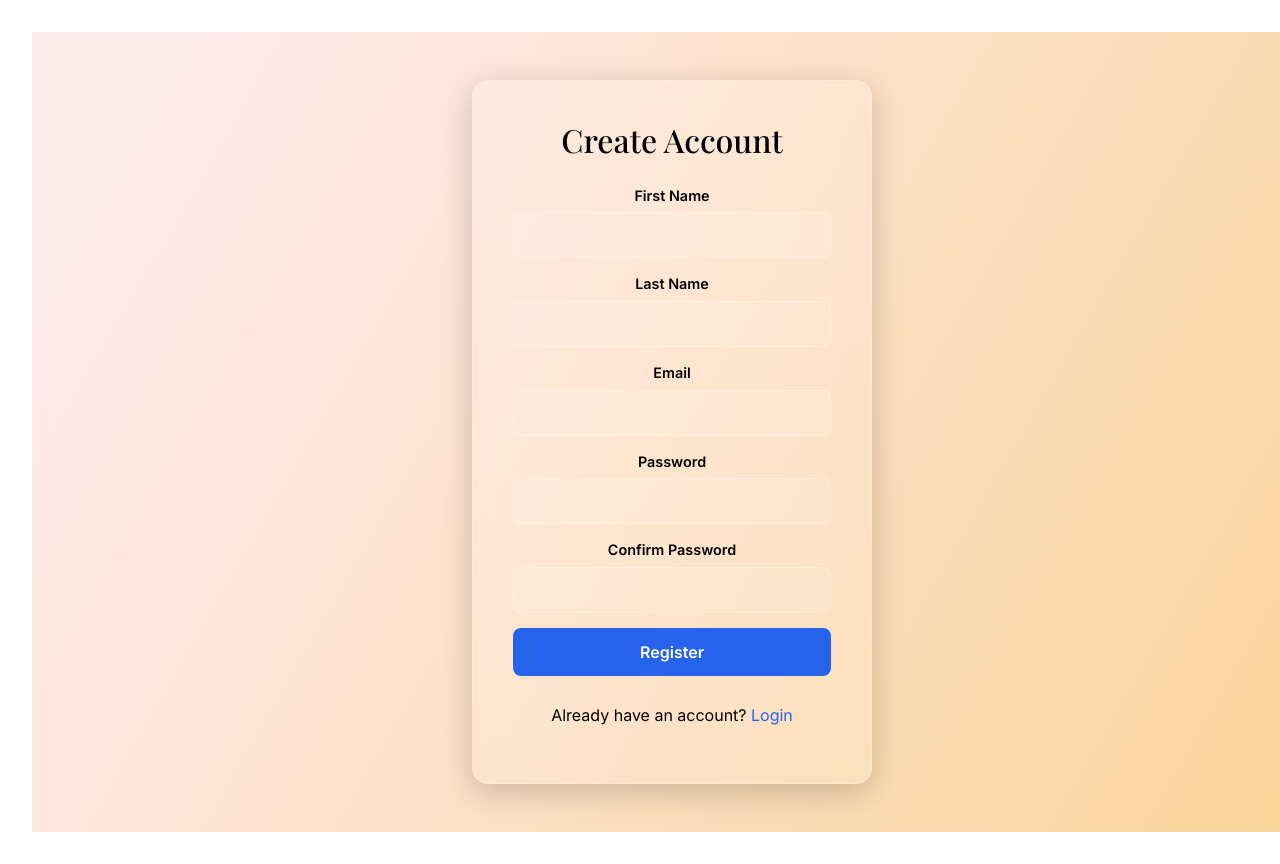
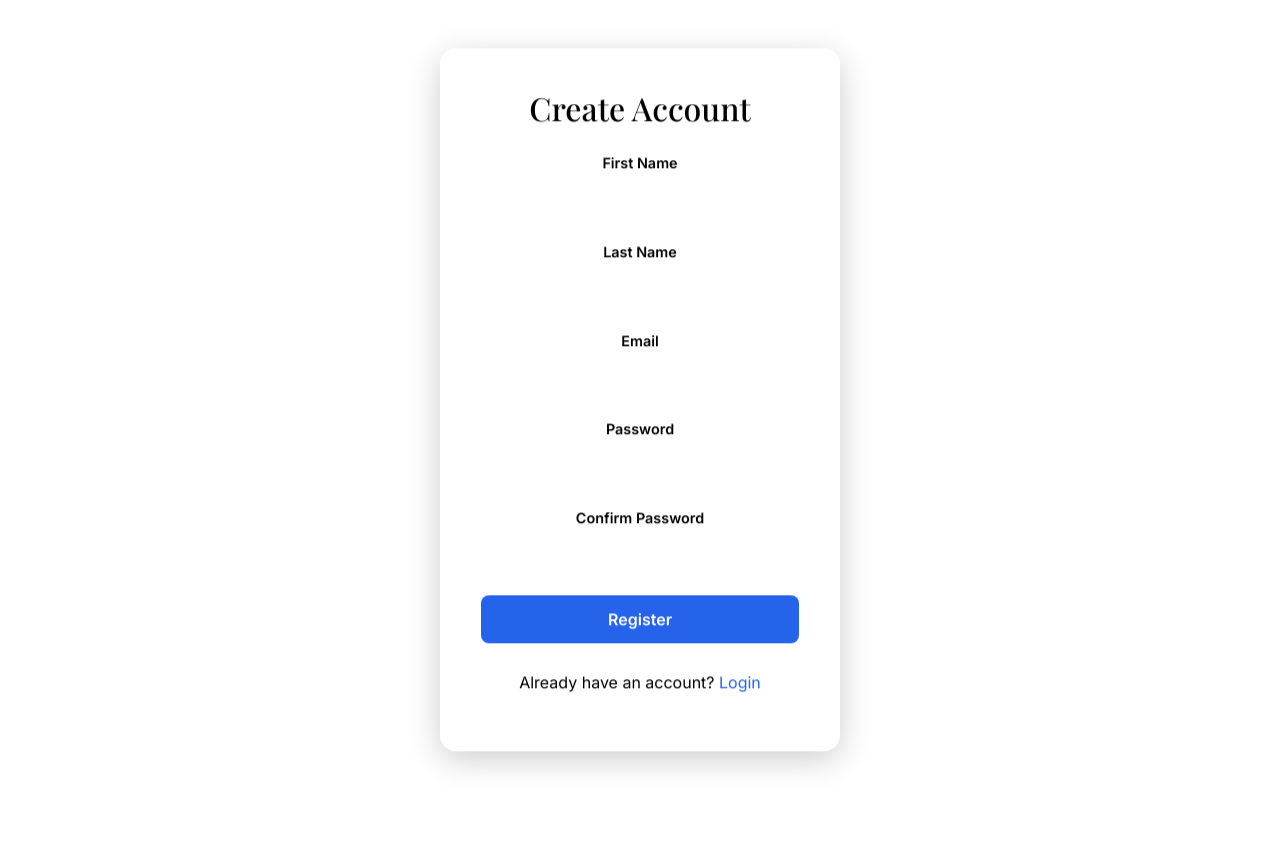
Before and after one commit to Iam-abhi121/Project-X, a React (Vite) app in the folder frontend/: page /signup in a window 1280 px wide. Shown: the top 864 px of the page. Built offline with nearby package versions, Linux system fonts and the light colour scheme.

Commit message:
changes in login and signup

```diff
--- a/frontend/src/pages/Auth/Login/Login.jsx
+++ b/frontend/src/pages/Auth/Login/Login.jsx
@@ -71,7 +71,7 @@ const Login = () => {
 
 const styles = {
 background: {
-  background: 'linear-gradient(120deg, #FFEAEA 10%, #FAD59A 100%)',
+  background: 'linear-gradient(120deg, #FFFFFF 10%,#FFFFFF 100%)',
   width: '100vw',
   height: '100vh',
   display: 'flex',
@@ -81,6 +81,10 @@ background: {
 
 ,
 overlay: {
+  position: 'fixed',        // 🔹 keeps it in the same place
+  top: '50%',
+  left: '50%',
+  transform: 'translate(-50%, -50%)', // 🔹 perfect center
   backgroundColor: 'rgba(255, 255, 255, 0.15)',
   backdropFilter: 'blur(10px)',
   padding: '40px',
--- a/frontend/src/pages/Auth/Login/Registration.jsx
+++ b/frontend/src/pages/Auth/Login/Registration.jsx
@@ -152,23 +152,27 @@ const Registration = () => {
 
 const styles = {
   background: {
-    background: "linear-gradient(120deg, #FFEAEA 10%, #FAD59A 100%)",
+    background: "linear-gradient(120deg,#FFFFFF10%, #FFFFFF 100%)",
     width: "100vw",
     height: "100vh",
     display: "flex",
     justifyContent: "center",
     alignItems: "center",
   },
-  overlay: {
-    backgroundColor: "rgba(255, 255, 255, 0.15)",
-    backdropFilter: "blur(10px)",
-    padding: "40px",
-    borderRadius: "16px",
-    boxShadow: "0 8px 32px rgba(0, 0, 0, 0.2)",
-    border: "1px solid rgba(255, 255, 255, 0.2)",
-    width: "100%",
-    maxWidth: "400px",
-  },
+ overlay: {
+  position: 'fixed',        // 🔹 keeps it in the same place
+  top: '50%',
+  left: '50%',
+  transform: 'translate(-50%, -50%)', // 🔹 perfect center
+  backgroundColor: 'rgba(255, 255, 255, 0.15)',
+  backdropFilter: 'blur(10px)',
+  padding: '40px',
+  borderRadius: '16px',
+  boxShadow: '0 8px 32px rgba(0, 0, 0, 0.2)',
+  border: '1px solid rgba(255, 255, 255, 0.2)',
+  width: '100%',
+  maxWidth: '400px',
+},
   form: {
     display: "flex",
     flexDirection: "column",
```
Lines whose indentation alone changed are shown as unchanged.
